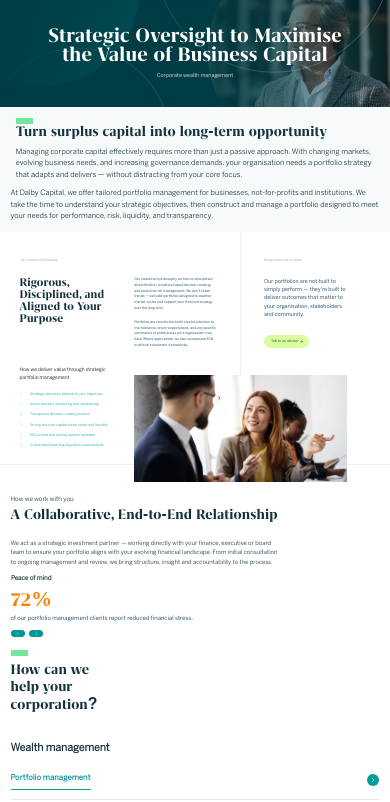
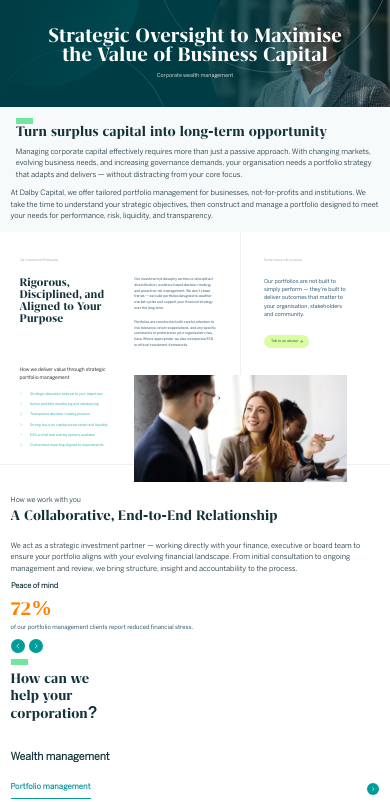
Before and after one commit to inferoinfotech/Dalby-Capital_HTML, a plain HTML site: page corporations/corporate-wealth-management/portfolio-management-for-corporates/index.html in a window 390 px wide. Shown: the part 46-848 px from the top of the page. Drawn offline with Linux system fonts and the light colour scheme; files whose address does not match are found by name.

Commit message:
Refactor responsive styles for rsp-collab-relationship section and adjust font sizes for improved readability

```diff
--- a/etc.clientlibs/unity/core/media-query/media-monil.css
+++ b/etc.clientlibs/unity/core/media-query/media-monil.css
@@ -1766,6 +1766,7 @@
 
     .rsp-collab-relationship .d-f.f-r.w-2-c {
         flex-direction: column !important;
+        width: 100% !important;
     }
 
     .rsp-collab-relationship .column-header {
@@ -1776,7 +1777,7 @@
     }
 
     .rsp-collab-relationship .sub-title {
-        font-size: 1.8rem !important;
+        font-size: 2rem !important;
         margin-bottom: 0.8rem !important;
         color: #16323b;
     }
@@ -1796,7 +1797,7 @@
     }
 
     .rsp-collab-relationship .column-content p {
-        font-size: 1.7rem !important;
+        font-size: 2.1rem !important;
         line-height: 1.6 !important;
         color: #17323b;
         text-align: left !important;
@@ -1808,7 +1809,7 @@
     }
 
     .rsp-collab-relationship .sub-title[data-text] span {
-        font-size: 1.8rem !important;
+        font-size: 2.1rem !important;
         font-weight: 700 !important;
         color: #16323b;
     }
@@ -1832,7 +1833,11 @@
         justify-content: center !important;
         gap: 1.5rem !important;
     }
-
+    .rsp-collab-relationship .slider-navigation .previous,
+    .rsp-collab-relationship .slider-navigation .next {
+        width: 4rem !important;
+        height: 4rem !important;
+    }
     .rsp-collab-relationship .slider-navigation button {
         background-color: #049199 !important;
         border: none !important;
@@ -1852,14 +1857,9 @@
 
 
 /* ------------ rsp-manage-portfolio  start ------------------- */
-@media (max-width: 767px) {
+/* @media (max-width: 767px) {
   .rsp-manage-portfolio .wrapper {
-    display: flex !important;
-    flex-direction: column !important;
     padding: 3rem;
-    width: 100% !important;
-    box-sizing: border-box;
-    background: #fff;
   }
 
   .rsp-manage-portfolio .d-f.f-r {
@@ -1924,7 +1924,7 @@
   font-weight: bold;
   font-size: 5rem;
   top: 0px;
-}
+} */
 
 
 
```
